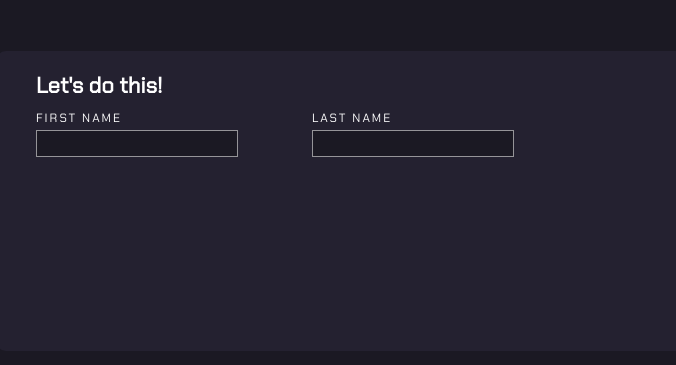
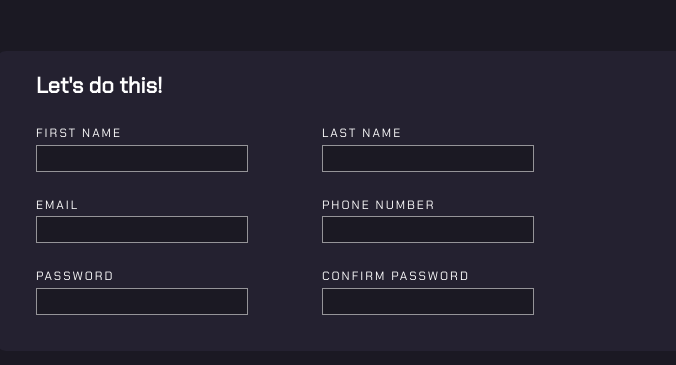
Before and after one commit to SiddharthB70/Sign-Up-Form, a plain HTML site: page index.html in a window 1280 px wide. Shown: the part 175-540 px from the top of the page, 604-1280 px from the left. Drawn offline with Linux system fonts and the light colour scheme.

Commit message:
Added all input elements to form container

```diff
--- a/index.html
+++ b/index.html
@@ -31,6 +31,26 @@
                         </p>
                     </div>
                 </form>
+                <div class="form-row">
+                    <p>
+                        <label for="email">EMAIL</label>
+                        <input type="email" id="email" name="email">
+                    </p>
+                    <p class="right">
+                        <label for="phone-number">PHONE NUMBER</label>
+                        <input type="tel"id="phone-number" name="phone-number">
+                    </p>
+                </div>
+                <div class="form-row">
+                    <p>
+                        <label for="password">PASSWORD</label>
+                        <input type="password" id="password" name="password">
+                    </p>
+                    <p class="right">
+                        <label for="confirm-password">CONFIRM PASSWORD</label>
+                        <input type="password" id="confirm-password" name="confirm-password">
+                    </p>
+                </div>
             </div>
         </div>
     </div>
--- a/stylesheet/stylesheet.css
+++ b/stylesheet/stylesheet.css
@@ -62,7 +62,7 @@ body{
     display: block;
     font-size: 12px;
     letter-spacing: 2px;
-    margin-top: 10px;
+    margin-top: 25px;
 }
 
 .form-container input{
@@ -76,12 +76,13 @@ body{
     font-size: 15px;
     width: 200px;
     height: 25px;
+    padding-left: 10px;
 }
 
 .form-container input:focus{
     appearance: none;
     border-color: white;
-    box-shadow: 3px 2px 5px 2px rgba(255, 255, 255, 0.338);
+    /* box-shadow: 3px 3px 3px 1px rgba(255, 255, 255, 0.338); */
     outline: none;
 }
 
```
